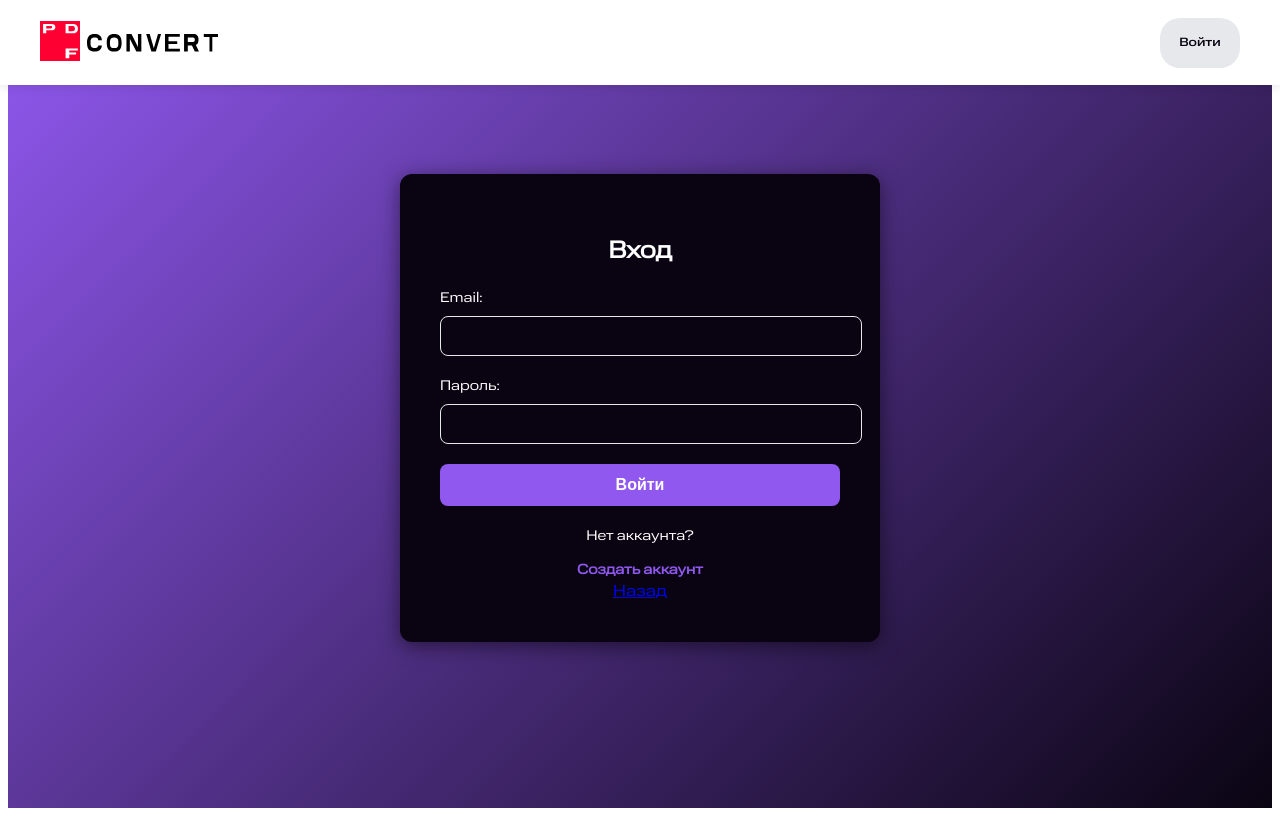
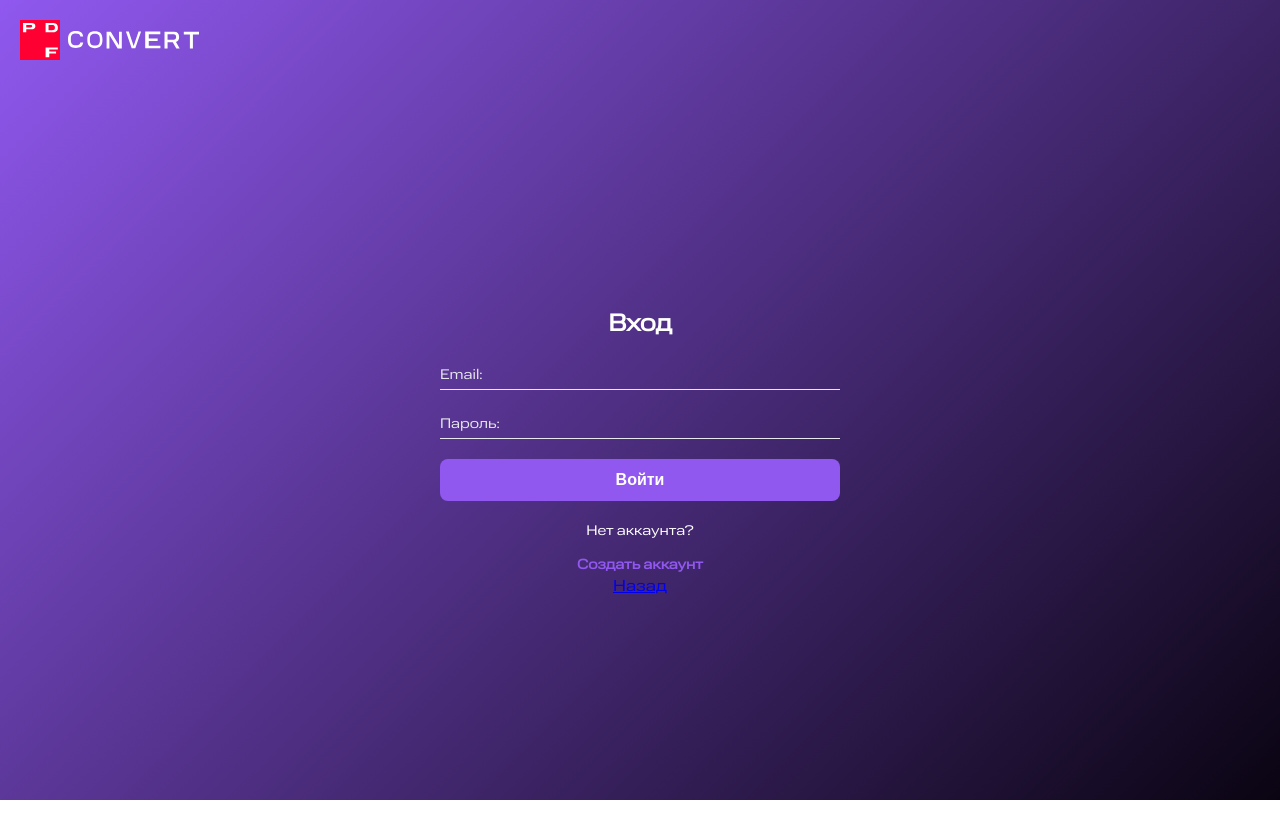
Before and after one commit to kvintosis/mts-front, a React (Vite) app in the folder mts-app/: page /login in a window 1280 px wide. Built offline with nearby package versions, Linux system fonts and the light colour scheme.

Commit message:
login style

```diff
--- a/mts-app/src/App.jsx
+++ b/mts-app/src/App.jsx
@@ -1,5 +1,5 @@
 import React from 'react';
-import { BrowserRouter as Router, Routes, Route, Link } from 'react-router-dom';
+import { BrowserRouter as Router, Routes, Route, useLocation } from 'react-router-dom';
 import Header from './components/Header';
 import HomePage from './components/HomePage';
 import Redactor from './pages/Redactor';
@@ -7,9 +7,11 @@ import Login from './pages/Login';
 import Register from './pages/Register';
 
 function App() {
+    const location = useLocation();
+    const noHeaderRoutes = ['/login', '/register'];
     return (
-        <Router>
-            <Header />
+        <>
+            {!noHeaderRoutes.includes(location.pathname) && <Header />}
             <div>
                 <Routes>
                     <Route path="/" element={<HomePage />} />
@@ -18,7 +20,7 @@ function App() {
                     <Route path="/login" element={<Login />} />
                 </Routes>
             </div>
-        </Router>
+        </>
     );
 }
 
--- a/mts-app/src/main.jsx
+++ b/mts-app/src/main.jsx
@@ -1,10 +1,13 @@
-import { StrictMode } from 'react'
-import { createRoot } from 'react-dom/client'
-import './styles/styles.less'
-import App from './App.jsx'
+import { StrictMode } from 'react';
+import { createRoot } from 'react-dom/client';
+import { BrowserRouter } from 'react-router-dom'; // Импортируем BrowserRouter
+import './styles/styles.less';
+import App from './App.jsx';
 
 createRoot(document.getElementById('root')).render(
-
-    <App />
-
-)
+    <StrictMode>
+        <BrowserRouter>
+            <App />
+        </BrowserRouter>
+    </StrictMode>
+);
--- a/mts-app/src/pages/Login.jsx
+++ b/mts-app/src/pages/Login.jsx
@@ -1,5 +1,25 @@
 import React, { useState } from "react";
+import LogoWh from '../assets/svg-sprite/LogoWh.svg';
 import {Link} from "react-router-dom";
+
+
+function LoginHeader() {
+    return (
+        <header className="login-header">
+        <div className="login-header__container">
+        <div className="login-header__logo">
+            <Link to="/">
+                <img
+                src={LogoWh}
+                alt="Логотип"
+                className="login-header__logo-svg"
+                />
+            </Link>
+        </div>
+        </div>
+        </header>
+    );
+}
 
 function Login() {
     const [email, setEmail] = useState('');
@@ -35,7 +55,9 @@ function Login() {
     };
 
     return(
+        <>
         <div className="login">
+            <LoginHeader />
         <div className="login__body">
         <div className="login__container">
             <h2>Вход</h2>
@@ -47,6 +69,7 @@ function Login() {
                         id="email"
                         value={email}
                         onChange={(e) => setEmail(e.target.value)}
+                        placeholder=" "
                         required
                         />
                 </div>
@@ -57,6 +80,7 @@ function Login() {
                     id="password"
                     value={password}
                     onChange={(e) => setPassword(e.target.value)}
+                    placeholder=" "
                     required
                         />
                 </div>
@@ -73,6 +97,7 @@ function Login() {
         </div>
         </div>
         </div>
+        </>
     );
 }
 
--- a/mts-app/src/pages/Redactor.jsx
+++ b/mts-app/src/pages/Redactor.jsx
@@ -95,7 +95,6 @@ function Redactor() {
                                 />
                         </div>
                     </div>
-
                     </div>
             )}
     </>
--- a/mts-app/src/styles/blocks/login.less
+++ b/mts-app/src/styles/blocks/login.less
@@ -1,54 +1,77 @@
-.login{
-&__body {
+body{
     margin: 0;
     padding: 0;
-    font-family: @regular, sans-serif;
+    height: 100%;
+    overflow: hidden;
+}
+.login {
+    height: 100vh;
     background: linear-gradient(135deg, @purple, @black);
-    height: 100vh;
+    display: flex;
+    flex-direction: column;
+
+    &-header {
+        color: @white;
+        padding: 20px;
+    }
+
+    &__body {
+        flex: 1;
         display: flex;
         justify-content: center;
+        font-family: @regular;
         align-items: center;
         color: @white;
     }
 &__container {
-    background: @black;
+    background: none;
     padding: 40px;
     border-radius: 12px;
-    box-shadow: 0 4px 20px rgba(0, 0, 0, 0.5);
     width: 100%;
     max-width: 400px;
     text-align: center;
 }
 
 &__form-group {
+    position: relative;
     margin-bottom: 20px;
-    text-align: left;
+
+    label {
+        position: absolute;
+        top: 50%;
+        left: 0;
+        transform: translateY(-50%);
+        font-size: 14px;
+        color: @gray;
+        pointer-events: none;
+        transition: all 0.3s ease;
     }
 
-&__form-group label {
-    display: block;
-    margin-bottom: 8px;
-    font-size: 14px;
-    color: @white;
-}
-
-&__form-group input {
+    input {
         width: 100%;
-    padding: 10px;
-    border: 1px solid @gray;
-    border-radius: 8px;
-    background: @black;
+        padding: 5px 0;
+        border: none;
+        border-bottom: 1px solid @gray;
+        background: transparent;
         color: @white;
         font-size: 16px;
         outline: none;
+
+        &:focus {
+            border-bottom-color: @purple;
         }
 
-&__form-group input::placeholder {
-    color: @gray;
+        &:focus + label,
+        &:not(:placeholder-shown) + label {
+            top: -20px; // Перемещаем текст вверх
+            font-size: 12px; // Уменьшаем размер текста
+            color: @purple; // Меняем цвет текста
+        }
     }
 
-&__form-group input:focus {
-    border-color: @purple;
+    input::placeholder {
+        color: transparent; // Прячем placeholder
+    }
 }
 
 &__button {
```
Also changed, not shown: mts-app/src/assets/svg-sprite/LogoWh.svg (added). Lines whose indentation alone changed are shown as unchanged.
